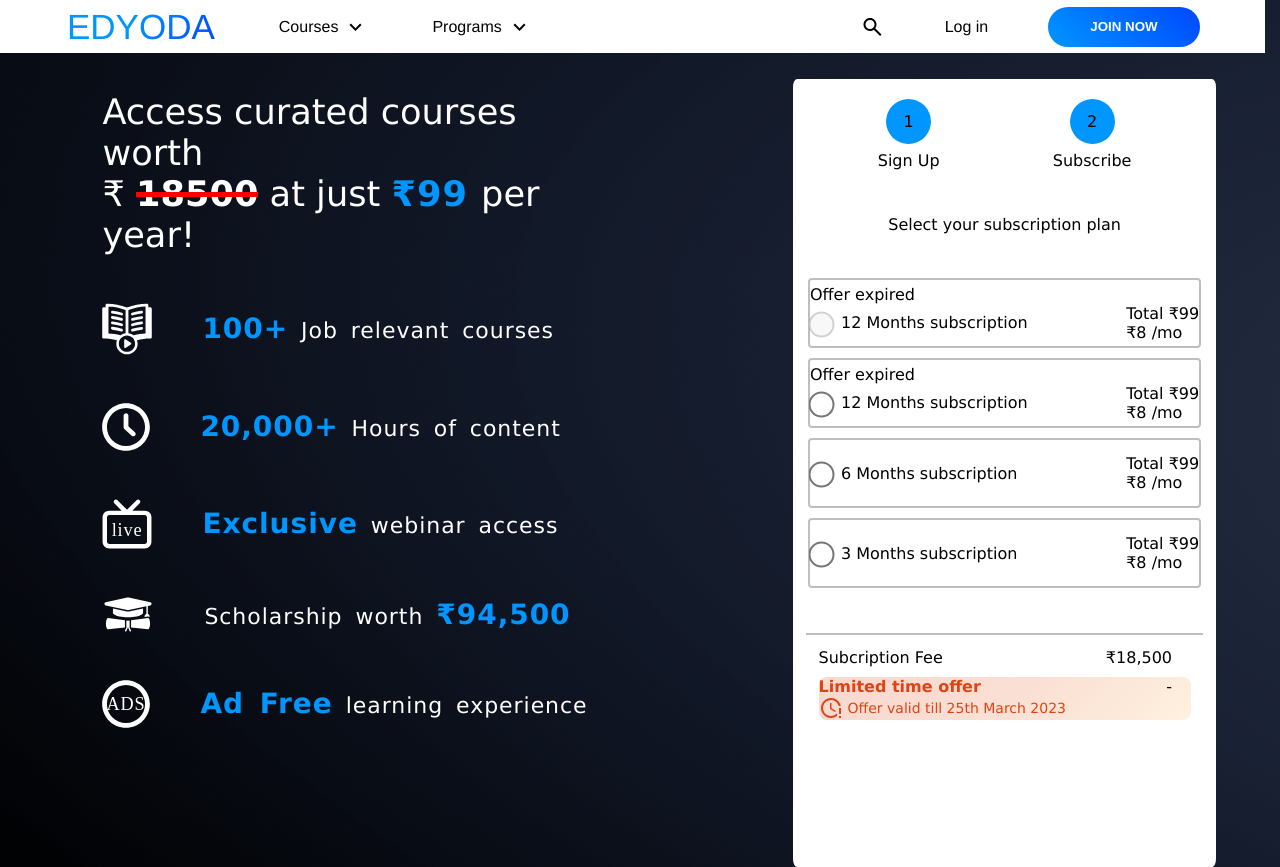
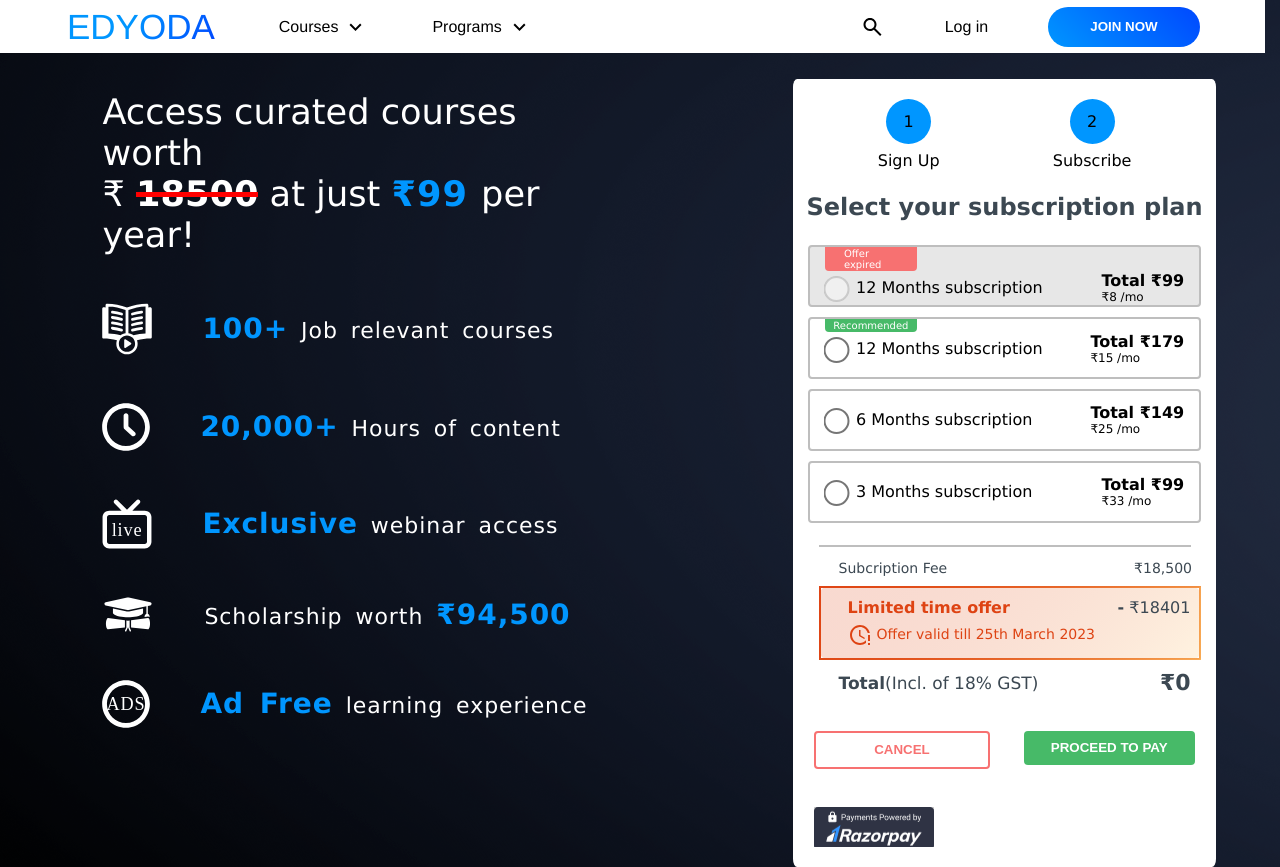
Before and after one commit to yaswant567/edyoda_assignment, a React (Create React App) app: page / in a window 1280 px wide. Built offline with nearby package versions, Linux system fonts and the light colour scheme.

Commit message:
my final commit

```diff
--- a/src/Components/NavBar.js
+++ b/src/Components/NavBar.js
@@ -32,7 +32,7 @@
                 Log in
             </div>
             <div className='Nav_right_joinNow'>
-                <button>JOIN NOW</button>
+                <button className='Navbutton'>JOIN NOW</button>
             </div>
         </div>
     </div>
--- a/src/Components/Payment.js
+++ b/src/Components/Payment.js
@@ -9,19 +9,25 @@
 import { ReactComponent as RadioButton } from '../Assets/Radio Button.svg';
 
 
+
 const Payment = () => {
 
-  const[selectedPlan, setSelectedPlan] = useState('');
+  const[selectedPlan, setSelectedPlan] = useState(0);
+  const[discount, setDiscount] = useState(18401);
 
   const handleChange = (event) =>{
-    console.log(event.target.value);
+    setSelectedPlan(event.target.value);
     const planAmount = event.target.parentNode.querySelector('.plan_amount');
     const yearlyAmount = planAmount.querySelector('span:nth-child(1)').textContent;
-    const monthlyAmount = planAmount.querySelector('span:nth-child(2)').textContent;
+    // const monthlyAmount = planAmount.querySelector('span:nth-child(2)').textContent;
 
-    const totalAmountValue = parseInt(yearlyAmount.replace(/[₹,]/g, ''), 10);
-    const monthlyAmountValue = parseInt(monthlyAmount.replace(/[₹,]/g, ''), 10);
-    selectedPlan(totalAmountValue);
+    const match = yearlyAmount.match(/\d+/);
+    const totalAmountValue = match ? parseInt(match[0], 10) : null;
+    // const monthlyAmountValue = parseInt(monthlyAmount.replace(/[₹,]/g, ''), 10);
+    const offerDiscount = (18500 - totalAmountValue);
+
+    setSelectedPlan(totalAmountValue);
+    setDiscount(offerDiscount);
 
   }
 
@@ -78,55 +84,55 @@
             </div>
 
             <div className='Pay_right_subscription_plans'>
-              <div className='subscription_plan'>
+              <label className='subscription_plan1' onChange={handleChange}>
                 <div className='plan1_expired'>
                   Offer expired
                 </div>
                 <div className='plan'>
-                  <input type='radio' name='radioInput' onChange={handleChange} disabled/>
+                  <input type='radio' name='radioInput' value="plan1" onChange={handleChange} disabled/>
                   <div className='plan_details'>
                     <span>12 Months subscription</span>
-                    <span className='plan_amount'><span>Total ₹99</span><span>₹8 /mo</span></span>
+                    <span className='plan_amount'><span className='yr'>Total ₹99</span><span className='mr'>₹8 /mo</span></span>
                   </div>
 
                 </div>
-              </div>
+              </label>
 
-              <div className='subscription_plan'>
-                <div className='plan1_expired'>
-                  Offer expired
+              <label className='subscription_plan2'>
+                <div className='plan2_Recommended'>
+                  Recommended
                 </div>
                 <div className='plan'>
-                  <input type='radio' name='radioInput' onChange={handleChange}/>
+                  <input type='radio' name='radioInput' value="plan2" onChange={handleChange}/>
                   <div className='plan_details'>
                     <span>12 Months subscription</span>
-                    <span className='plan_amount'><span>Total ₹99</span><span>₹8 /mo</span></span>
+                    <span className='plan_amount'><span className='yr'>Total ₹179</span><span className='mr'>₹15 /mo</span></span>
                   </div>
 
                 </div>
-              </div>
+              </label>
 
-              <div className='subscription_plan'>
+              <label className='subscription_plan' onChange={handleChange}>
                 <div className='plan'>
-                  <input type='radio' name='radioInput' onChange={handleChange}/>
+                  <input type='radio' name='radioInput' value="plan3" onChange={handleChange}/>
                   <div className='plan_details'>
                     <span>6 Months subscription</span>
-                    <span className='plan_amount'><span>Total ₹99</span><span>₹8 /mo</span></span>
+                    <span className='plan_amount'><span className='yr'>Total ₹149</span><span className='mr'>₹25 /mo</span></span>
                   </div>
 
                 </div>
-              </div>
+              </label>
 
-              <div className='subscription_plan'>
+              <label className='subscription_plan' onChange={handleChange}>
                 <div className='plan'>
-                  <input type='radio' name='radioInput' onChange={handleChange}/>
+                  <input type='radio' name='radioInput' value="plan4" onChange={handleChange}/>
                   <div className='plan_details'>
                     <span>3 Months subscription</span>
-                    <span className='plan_amount'><span>Total ₹99</span><span>₹8 /mo</span></span>
+                    <span className='plan_amount'><span className='yr'>Total ₹99</span><span className='mr'>₹33 /mo</span></span>
                   </div>
 
                 </div>
-              </div>
+              </label>
 
             </div>
 
@@ -139,17 +145,30 @@
               <div className='subscription_Offer'>
                 <div className='limited_offer'>
                   <span className='limited_offer_text'>Limited time offer</span>
-                  <span>-{selectedPlan}</span>
+                  <span><b>-</b> ₹{discount}</span>
                 </div>
                 <div className='subscription_time'>
                   <Clock/>
                   <span className='offer_time'>Offer valid till 25th March 2023 </span>
                 </div>
               </div>
+
+              <div className='total'>
+                <span><b>Total</b>(Incl. of 18% GST)</span>
+                <span className='total_amount'>₹{selectedPlan}</span>
+              </div>
             </div>
 
+            <div className='submit'>
+              <div className='cancel'><button className='cancel1'><b>CANCEL</b></button></div>
+              <div className='proceed'><button className='proceed1'><b>PROCEED TO PAY</b></button></div>
+            </div>
+            <div className='container'>
+              <div className='frame'></div>
+            </div>
           </div>
         </div>
+
     </div>
   )
 }
--- a/src/Components/navBar.css
+++ b/src/Components/navBar.css
@@ -65,7 +65,7 @@
     cursor: pointer;
 
 }
-button{
+.Navbutton{
     background-color: transparent;
     color: #FFF;
     border: none;
--- a/src/Components/payment.css
+++ b/src/Components/payment.css
@@ -106,7 +106,7 @@
     display: flex;
     flex-direction: column;
     align-items: center;
-    gap: 6%;
+    gap: 3%;
     padding: 20px 0px;
 }
 .Pay_right_subscription_progressBar{
@@ -132,21 +132,84 @@
     background-color: #0096FF;
 }
 
+.Pay_right_subscription_text{
+    color: #3C4852;
+    text-align: center;
+    font-size: 24px;
+    font-style: normal;
+    font-weight: 600;
+    line-height: 125.303%;
+}
+
 .Pay_right_subscription_plans{
     width: 93%;
     display: flex;
     flex-direction: column;
     gap: 10px;
 }
+
+
+.plan1_expired{
+    width: 15%;
+    color: #FFF;
+    font-size: 10px;
+    border-radius: 0px 0px 4px 4px;
+    background: #F77171;
+    display: flex;
+    padding: 1px 19px;
+    justify-content: center;
+    align-items: center;
+    position: relative;
+}
+.plan2_Recommended{
+    width: 15%;
+    color: #FFF;
+    font-size: 10px;
+    border-radius: 0px 0px 4px 4px;
+    background: #47BA68;
+    display: flex;
+    padding: 1px 19px;
+    justify-content: center;
+    align-items: center;
+    position: relative;
+}
+
+.yr{
+    font-weight: 600;
+}
+.mr{
+    font-size: 12px;
+}
+.subscription_plan1{
+    border-radius: 4px;
+    border: 2.2px solid #BEBEBE;
+    height: 58px;
+    display: flex;
+    flex-direction: column;
+    padding: 0px 15px;
+    background: #E7E7E7;
+    cursor: pointer;
+}
+.subscription_plan2{
+    border-radius: 4px;
+    border: 2.2px solid #BEBEBE;
+    height: 58px;
+    display: flex;
+    flex-direction: column;
+    padding: 0px 15px;
+    cursor: pointer;
+}
 .subscription_plan{
     border-radius: 4px;
-    border: 2px solid #BEBEBE;
-    height: 66px;
+    border: 2.2px solid #BEBEBE;
+    height: 58px;
     display: flex;
     flex-direction: column;
     justify-content: center;
+    padding: 0px 15px;
+    cursor: pointer;
 }
-.plan{
+.plan, .plan1{
     display: flex;
     box-sizing: border-box;
     gap: 10px;
@@ -174,19 +237,44 @@
     flex-direction: column;
     width: 88%;
     border-top: 2px solid #BEBEBE;
-    padding: 3%;
+    padding: 3% 0% 3%;
     gap: 10px;
 }
 .subcription_Fee{
     width: 95%;
     display: flex;
+    margin-left: 20px;
     justify-content: space-between;
+
+    color: #3C4852;
+    text-align: center;
+    font-size: 14px;
+    font-style: normal;
+    font-weight: 450;
+    line-height: 120%;
+}
+.subscription_Offer{
+    height: 50px;
+    width: 97%;
+    border-width: 2px;
+    border-style: solid;
+    border-radius: 10px;
+    border-image: linear-gradient(135deg, #DE4313 0%, #DE4313 0.75%, #DE4313 2.92%, #DE4414 6.37%, #DF4515 10.97%, #DF4816 16.59%, #E04B18 23.10%, #E1501B 30.37%, #E3561F 38.27%, #E55E24 46.66%, #E7682B 55.41%, #EB7533 64.39%, #EE843C 73.47%, #F39547 82.52%, #F8A954 91.41%, #FEC163 100%) 1;
+    border-image-slice: 31;
+    background: linear-gradient(135deg, rgba(222, 67, 19, 0.20) 0%, rgba(222, 67, 19, 0.20) 0.75%, rgba(222, 67, 19, 0.20) 2.92%, rgba(222, 68, 20, 0.20) 6.37%, rgba(223, 69, 21, 0.20) 10.97%, rgba(223, 72, 22, 0.20) 16.59%, rgba(224, 75, 24, 0.20) 23.10%, rgba(225, 80, 27, 0.20) 30.37%, rgba(227, 86, 31, 0.20) 38.27%, rgba(229, 94, 36, 0.20) 46.66%, rgba(231, 104, 43, 0.20) 55.41%, rgba(235, 117, 51, 0.20) 64.39%, rgba(238, 132, 60, 0.20) 73.47%, rgba(243, 149, 71, 0.20) 82.52%, rgba(248, 169, 84, 0.20) 91.41%, rgba(254, 193, 99, 0.20) 100%);
+    display: flex;
+    flex-direction: column;
+    align-items: center;
+    gap: 5px;
+    padding: 10px 18px;
+    padding-right: 0px;
 }
 
 .limited_offer{
     display: flex;
     justify-content: space-between;
     width: 95%;
+    color: #3C4852;
 }
 .limited_offer_text{
     color: #DE4313;
@@ -196,14 +284,11 @@
     font-weight: 600;
     line-height: 120%; /* 19.2px */
 }
-
-.subscription_Offer{
-    border-radius: 8px;
-    background: linear-gradient(135deg, rgba(222, 67, 19, 0.20) 0%, rgba(222, 67, 19, 0.20) 0.75%, rgba(222, 67, 19, 0.20) 2.92%, rgba(222, 68, 20, 0.20) 6.37%, rgba(223, 69, 21, 0.20) 10.97%, rgba(223, 72, 22, 0.20) 16.59%, rgba(224, 75, 24, 0.20) 23.10%, rgba(225, 80, 27, 0.20) 30.37%, rgba(227, 86, 31, 0.20) 38.27%, rgba(229, 94, 36, 0.20) 46.66%, rgba(231, 104, 43, 0.20) 55.41%, rgba(235, 117, 51, 0.20) 64.39%, rgba(238, 132, 60, 0.20) 73.47%, rgba(243, 149, 71, 0.20) 82.52%, rgba(248, 169, 84, 0.20) 91.41%, rgba(254, 193, 99, 0.20) 100%);
-}
 .subscription_time{
     display: flex;
     align-items: center;
+    flex-direction: row;
+    width: 95%;
     gap: 5px;
 }
 .offer_time{
@@ -214,3 +299,68 @@
     font-weight: 450;
     line-height: 120%; /* 16.8px */
 }
+
+.total{
+    display: flex;
+    justify-content: space-between;
+    align-items: center;
+    font-size: 17px;
+    color: #3C4852;
+    margin-left: 20px;
+}
+.total_amount{
+    font-size: 22px;
+    font-weight: bolder;
+}
+
+
+
+/* ----------------------------Right Side - Submit Buttons-------------------------------------------------------------  */
+
+.submit{
+    width: 90%;
+    height: 8%;
+    display: flex;
+    flex-direction: row;
+    justify-content: space-between;
+}
+
+.cancel{
+    width: 45%;
+    height: 100%;
+    border-radius: 4px;
+    border: 2px solid #F77171;
+    color: #F77171;
+}
+.cancel1{
+    color: #F77171;
+
+}
+.proceed{
+    width: 45%;
+    height: 100%;
+    border-radius: 4px;
+    background: #47BA68;
+}
+.proceed1{
+    color: #FFFFFF;
+}
+button{
+    background-color: transparent;
+    border: none;
+    width: 100%;
+    height: 100%;
+    cursor: pointer;
+}
+
+
+.container{
+    width: 100%;
+}
+.frame{
+    margin-top: 20px;
+    width: 120px;
+    height: 40px;
+    background: url('../Assets/Frame\ 12537.png'), lightgray 50% / cover no-repeat;
+    margin-left: 5%;
+}
```
Also changed, not shown: public/manifest.json, src/Assets/Frame 12537.png (added).
